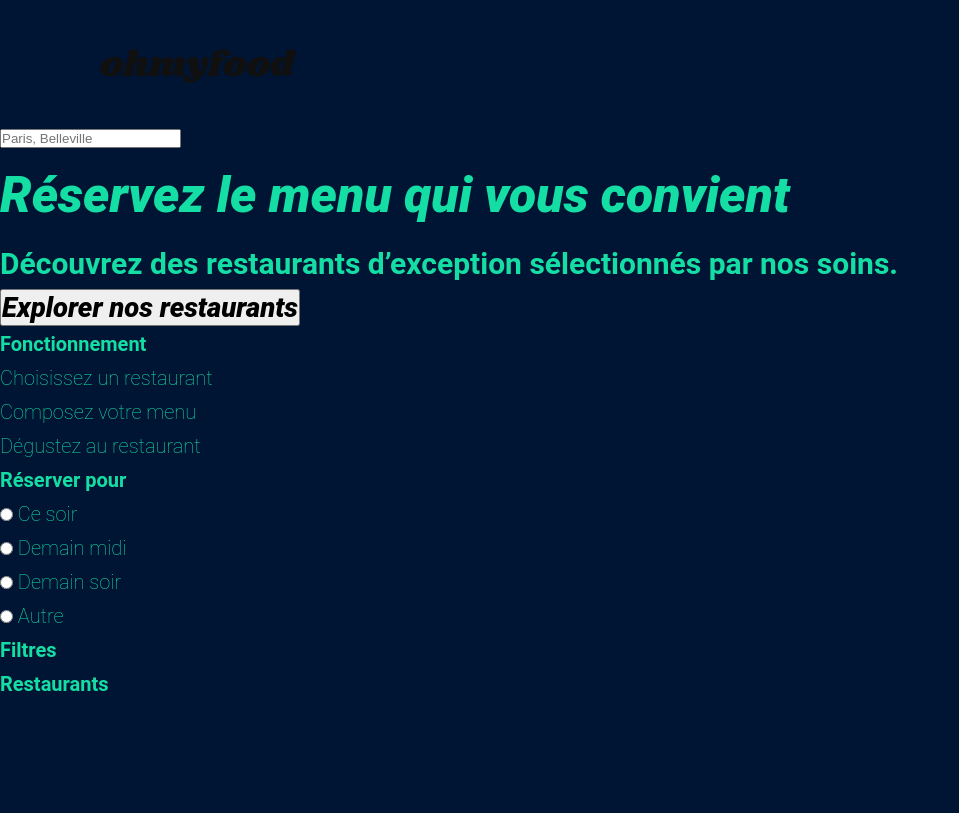
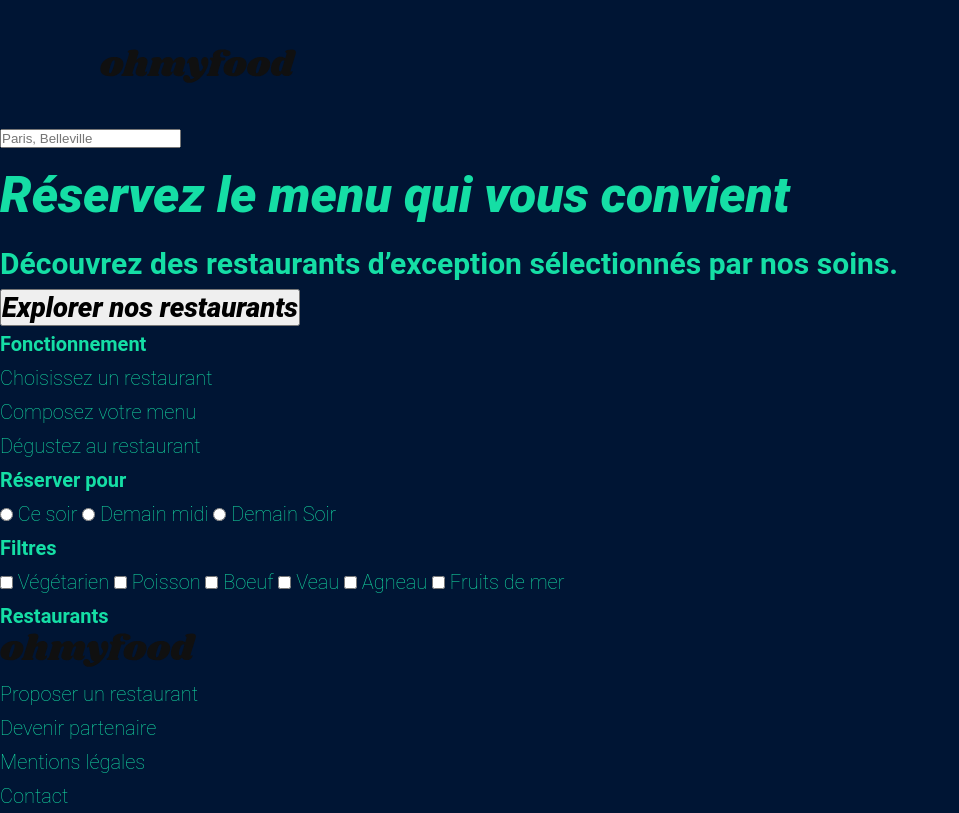
Before and after one commit to Curtiiis/CurtisSTRAZEL_3_26102021, a website: page index.html in a window 1280 px wide. Shown: the whole page, without its empty margins (0-959 px from the left). Drawn offline with nearby package versions, Linux system fonts and the light colour scheme; files that its build step writes are made by us from their sources.

Commit message:
HTML brut v1

```diff
--- a/index.html
+++ b/index.html
@@ -43,51 +43,98 @@
                     <p>Dégustez au restaurant</p>
                 </div>
             </div>
+
+            <!-- SECTION - MAIN -->
             <div class="main__content">
+
+                <!-- MAIN - Aside -->
                 <div class="main__aside">
+
+                    <!-- Réserver pour - Container -->
                     <div class="main__date">
-                        <div class="section__title">
-                            <p><strong>Réserver pour</strong></p>
-                        </div>
-                        <div class="main__aside__items">
-                            <div>
-                                <input id="main_aside_item1" type="radio">
-                                <label for="main_aside_item1" class="aside__item">
+
+                        <!-- Réserver pour - Title -->
+                        <p class="section__title">
+                            <strong>Réserver pour</strong>
+                        </p>
+
+                        <!-- Réserver pour - Items -->
+                        <div class="main__date__items">
+                            <form action="post">
+                                <label for="ceSoir" class="aside__item">
+                                    <input type="radio" name="date" value="ceSoir" id="ceSoir">
                                     Ce soir
                                 </label>
-                            </div>
-                            <div>
-                                <input id="main_aside_item2" type="radio">
-                                <label for="main_aside_item2" class="aside__item">
+
+
+                                <label for="demainMidi" class="aside__item">
+                                    <input type="radio" name="date" value="demainMidi" id="demainMidi">
                                     Demain midi
                                 </label>
-                            </div>
-                            <div>
-                                <input id="main_aside_item3" type="radio">
-                                <label for="main_aside_item3" class="aside__item">
-                                    Demain soir
+
+                                <label for="demainSoir" class="aside__item">
+                                    <input type="radio" name="date" value="demainSoir" id="demainSoir">
+                                    Demain Soir
                                 </label>
-                            </div>
-                            <div>
-                                <input id="main_aside_item4" type="radio">
-                                <label for="main_aside_item4" class="aside__item">
-                                    Autre
-                                </label>
-                            </div>
+                            </form>
                         </div>
                     </div>
+
+                    <!-- Filtres - Container -->
                     <div class="main__filters">
-                        <div class="section__title">
-                            <p><strong>Filtres</strong></p>
+
+                        <!-- Filtres - Title -->
+                        <p class="section__title">
+                            <strong>Filtres</strong>
+                        </p>
+
+                        <!-- Filtres - Items -->
+                        <div class="main__filters__items">
+                            <form action="post">
+                                <label for="vegetarien" class="aside__item">
+                                    <input type="checkbox" name="filters" value="vegetarien" id="vegetarien">
+                                    Végétarien
+                                </label>
+
+                                <label for="poisson" class="aside__item">
+                                    <input type="checkbox" name="filters" value="poisson" id="poisson">
+                                    Poisson
+                                </label>
+
+                                <label for="boeuf" class="aside__item">
+                                    <input type="checkbox" name="filters" value="boeuf" id="boeuf">
+                                    Boeuf
+                                </label>
+
+                                <label for="veau" class="aside__item">
+                                    <input type="checkbox" name="filters" value="veau" id="veau">
+                                    Veau
+                                </label>
+
+                                <label for="agneau" class="aside__item">
+                                    <input type="checkbox" name="filters" value="agneau" id="agneau">
+                                    Agneau
+                                </label>
+
+                                <label for="fruitsDeMer" class="aside__item">
+                                    <input type="checkbox" name="filters" value="fruitsDeMer" id="fruitsDeMer">
+                                    Fruits de mer
+                                </label>
+                            </form>
                         </div>
-                        <div class="main__filters__items"></div>
                     </div>
                 </div>
+
+                <!-- Restaurants - Container -->
                 <div class="main__restaurants">
-                    <div class="section__title">
-                        <p><strong>Restaurants</strong></p>
-                    </div>
-                    <div class="main__restaurants__content">
+
+                    <!-- Restaurants - Title -->
+                    <p class="section__title">
+                        <strong>Restaurants</strong>
+                    </p>
+
+                    <!-- Restaurants - Items -->
+                    <div class="main__restaurants__items">
                         <div class="main__card"></div>
                         <div class="main__card"></div>
                         <div class="main__card"></div>
@@ -99,12 +146,14 @@
 
         <footer class="footer">
             <div class="footer__content">
-                <div class="footer__logo"></div>
+                <div class="footer__logo">
+                    <img src="public/images/logo/ohmyfood@2x.svg" alt="Logo du site">
+                </div>
                 <div class="footer__items">
-                    <p></p>
-                    <p></p>
-                    <p></p>
-                    <p></p>
+                    <p>Proposer un restaurant</p>
+                    <p>Devenir partenaire</p>
+                    <p>Mentions légales</p>
+                    <p>Contact</p>
                 </div>
             </div>
         </footer>
```
Also changed, not shown: public/images/logo/ohmyfood@2x-white.svg (added).
